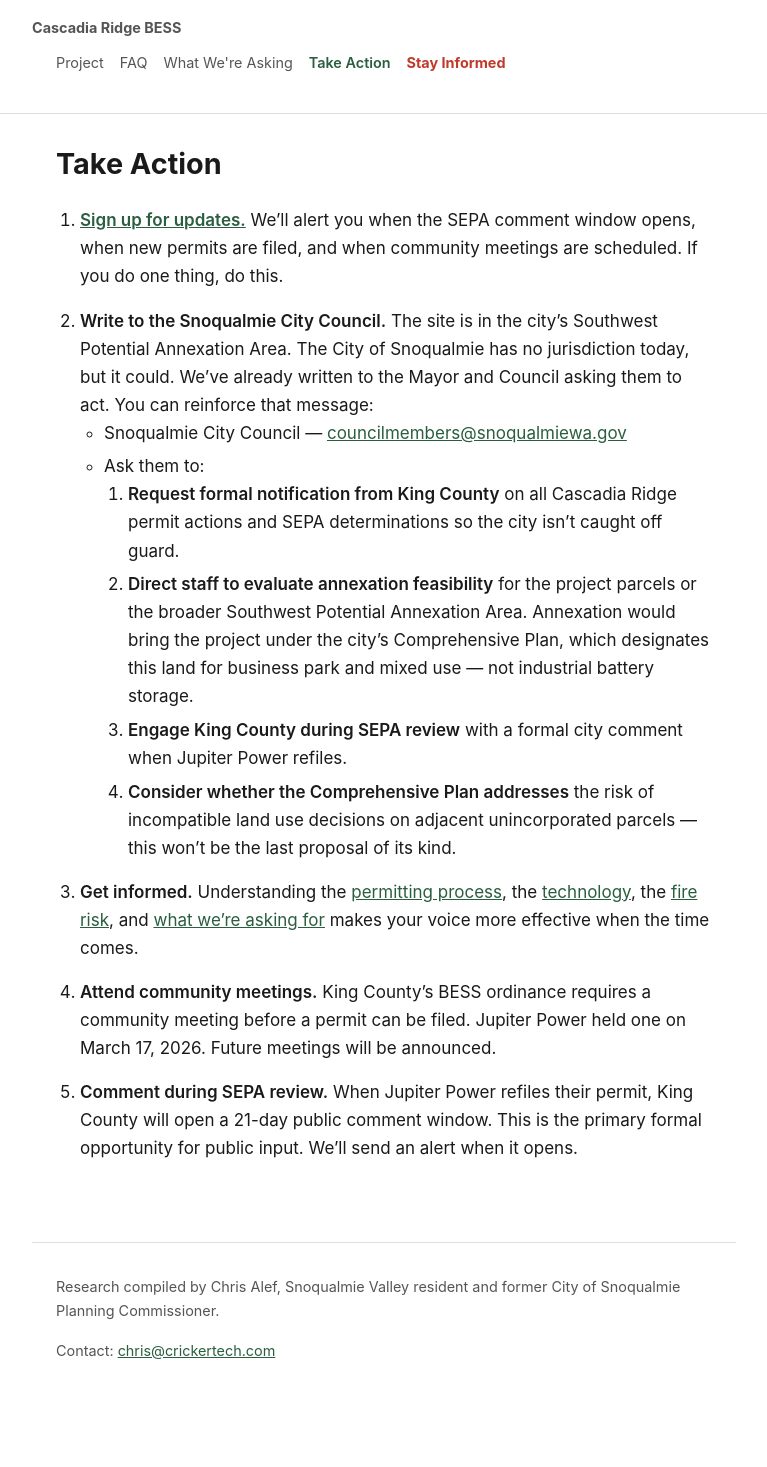
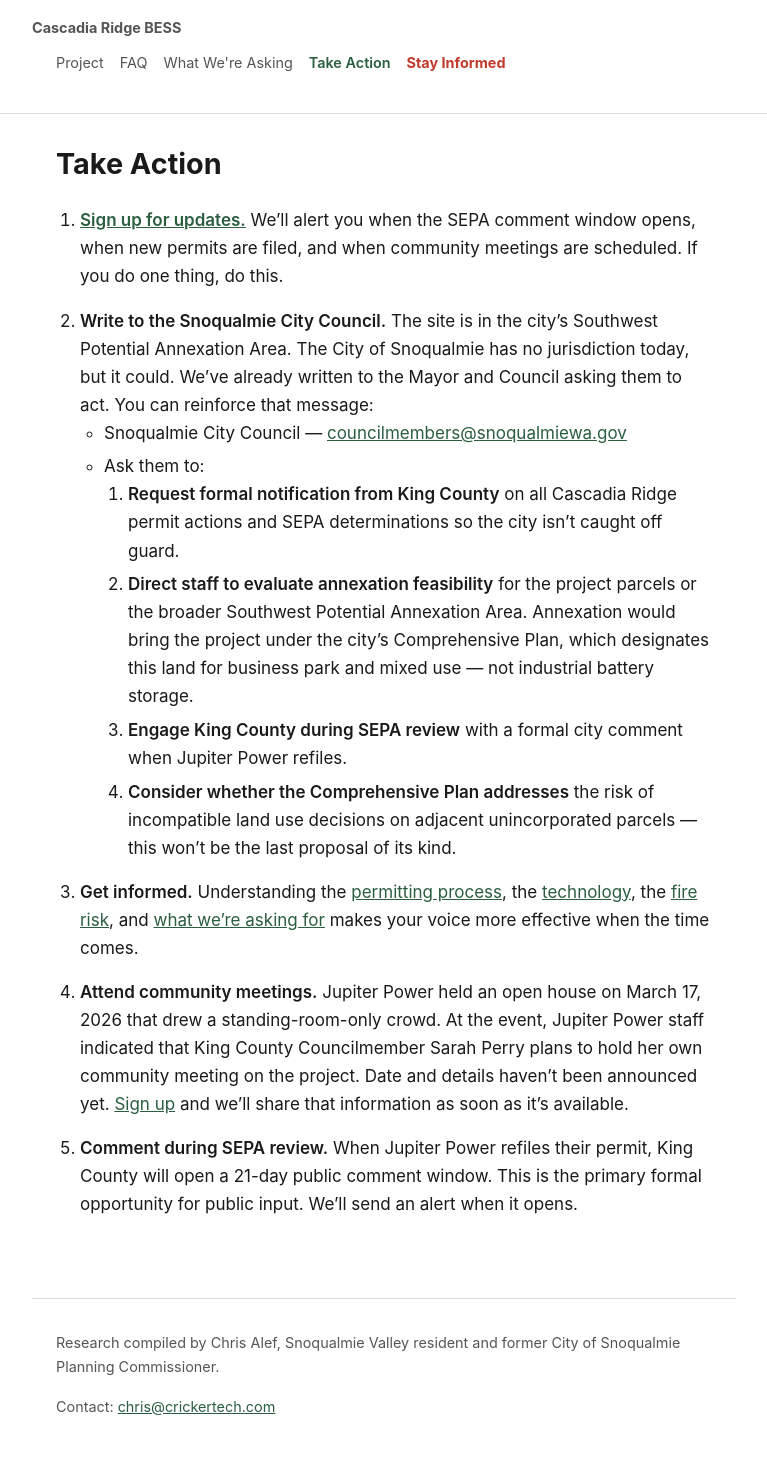
Before and after one commit to calef/cascadia-ridge-bess, a Jekyll site: the page built from _pages/take-action.md, in a window 1280 px wide. Shown: the whole page, without its empty margins (256-1023 px from the left). Built offline with Jekyll 4.4.1, drawn with Linux system fonts in a browser that asks for light colours; before the commit the page ends 1411 px from its top, so only the background shows below that.

Commit message:
Deploy site 2026-03-17-181333

```diff
--- a/_pages/take-action.md
+++ b/_pages/take-action.md
@@ -14,6 +14,6 @@ title: "Take Action"
 
 3. **Get informed.** Understanding the [permitting process](/permitting), the [technology](/battery-technology), the [fire risk](/fire-risk), and [what we're asking for](/what-we-are-asking) makes your voice more effective when the time comes.
 
-4. **Attend community meetings.** King County's BESS ordinance requires a community meeting before a permit can be filed. Jupiter Power held one on March 17, 2026. Future meetings will be announced.
+4. **Attend community meetings.** Jupiter Power held an open house on March 17, 2026 that drew a standing-room-only crowd. At the event, Jupiter Power staff indicated that King County Councilmember Sarah Perry plans to hold her own community meeting on the project. Date and details haven't been announced yet. [Sign up](/subscribe) and we'll share that information as soon as it's available.
 
 5. **Comment during SEPA review.** When Jupiter Power refiles their permit, King County will open a 21-day public comment window. This is the primary formal opportunity for public input. We'll send an alert when it opens.
```
